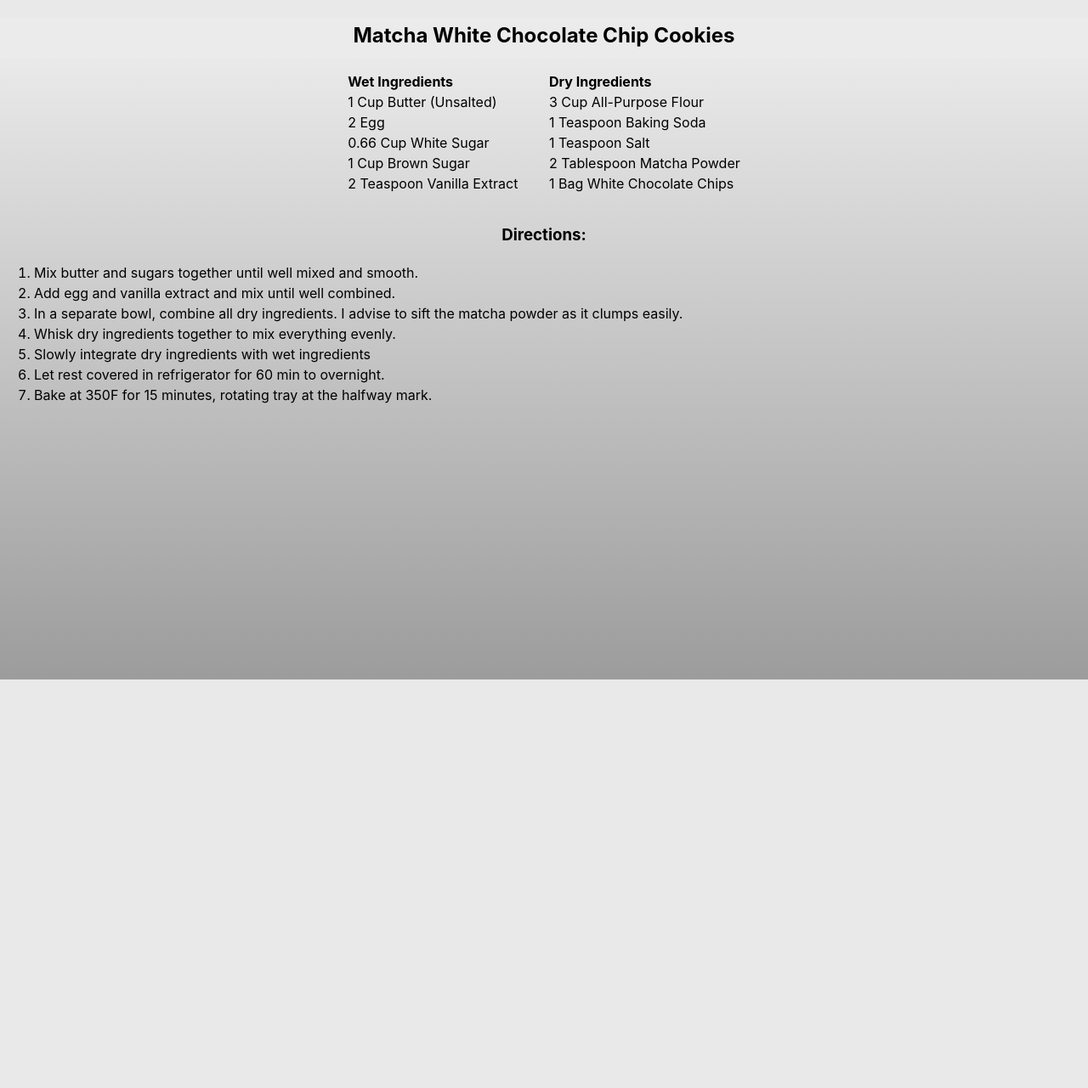
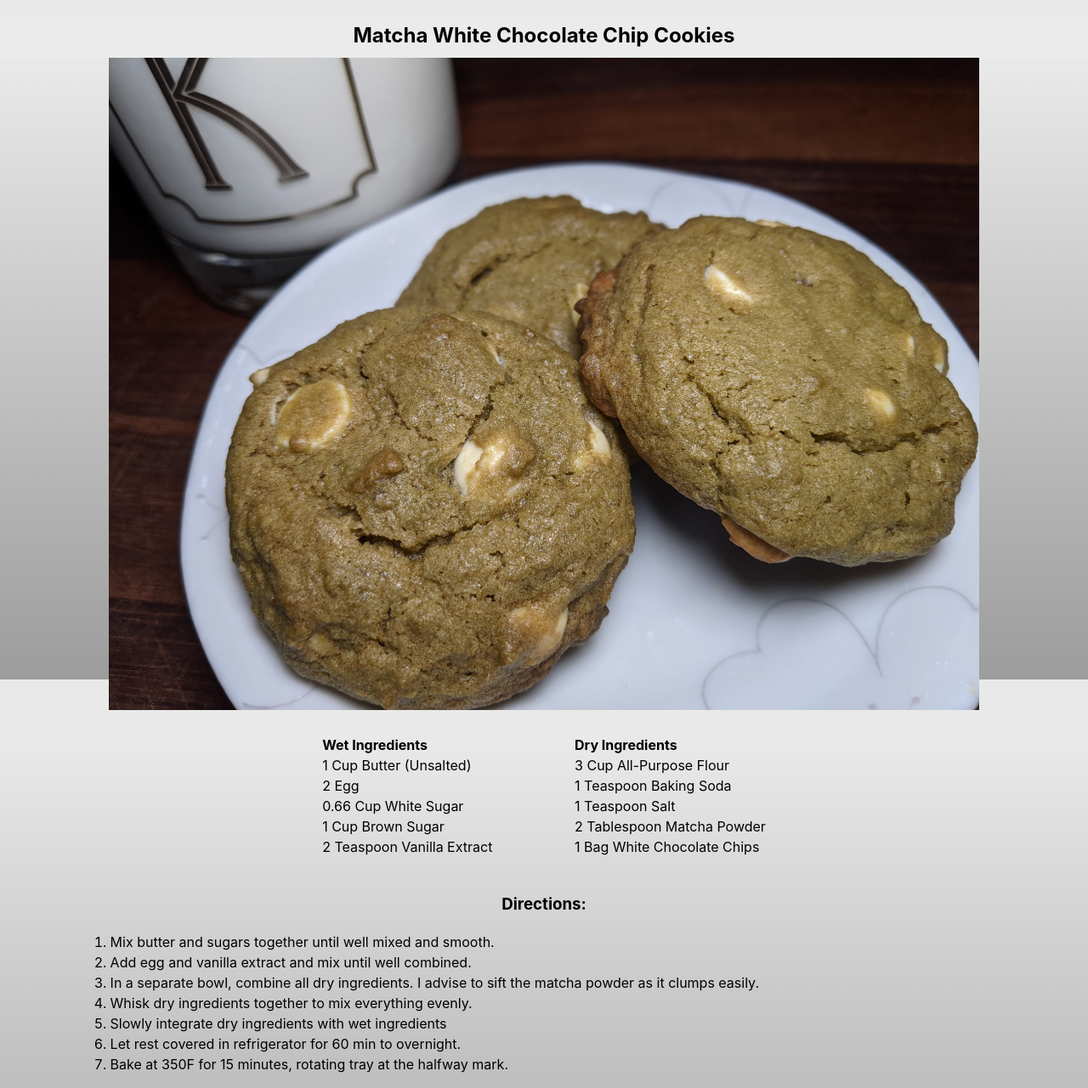
Before and after one commit to kshintaku/django-apps, a Django app: page /recipes/ in a window 1280 px wide. Shown: the whole page at 85% size. Before the commit the page ends 800 px from the top, so only its background shows below. Run offline with Django 3.2, Linux system fonts and the light colour scheme.

Commit message:
work on recipe layout

```diff
--- a/recipes/static/css/style.css
+++ b/recipes/static/css/style.css
@@ -14,8 +14,14 @@
         border: 0;
     }
 
+    img {
+        max-width: 80%;
+        height: auto;
+    }
+
     ul {
-        display: inline-block;
+        display: inline-flex;
+        flex-direction: column;
         list-style: none;
         text-align: left;
         text-transform: capitalize;
@@ -27,9 +33,16 @@
         text-align: left;
     }
 
+    .ingredient-section {
+        margin-left: 5%;
+        margin-right: 5%;
+    }
+
     .ingredient-group {
-        margin-left: 1rem;
-        margin-right: 1rem;
+        margin-left: 4%;
+        margin-right: 4%;
+        margin-top: 2%;
+        margin-bottom: 2%;
     }
 
     .container {
@@ -47,3 +60,8 @@
         text-transform: capitalize;
         transform: translateY(10%);
     }
+
+    .steps-section {
+        margin-left: 7%;
+        margin-right: 7%
+    }
--- a/recipes/templates/recipes/index.html
+++ b/recipes/templates/recipes/index.html
@@ -18,6 +18,9 @@
                     <p>No recipe found =(</p>
                 {% endif %}
             </div>
+        </div>
+        <div class="main-image">
+            <img src="{% static main_url %}" alt="">
         </div>
         <article>
             <div class="ingredient-section">
--- a/recipes/views.py
+++ b/recipes/views.py
@@ -1,4 +1,4 @@
-from django.shortcuts import render
+# from django.shortcuts import render
 from django.http import HttpResponse
 from django.template import loader
 import json
@@ -10,19 +10,14 @@ def index(request):
     temp_json = json.loads(temp)
     steps = temp_json['recipe']['directions']
     ingredients = temp_json['ingredients']
-    # print(ingredients['wet ingredients'])
-    # for key in ingredients:
-    #     ing
     ing_array = [type for type in temp_json['ingredients']]
-    # for idx, val in enumerate(ing_array):
-        # ing_array[idx].append(temp_json['ingredients'][val])
-        # ing_array = {val, item for item in temp_json['ingredients'][val]}
-    # print(ing_array)
     name = "matcha white chocolate chip cookies"
+    main_url = '/images/mwccc.jpg'
 
     template = loader.get_template("recipes/index.html")
     context = {
         "title": name,
+        "main_url": main_url,
         "ingredients": ingredients,
         "ing_array": ing_array,
         "directions": steps,
```
Also changed, not shown: recipes/static/images/mwccc.jpg.
